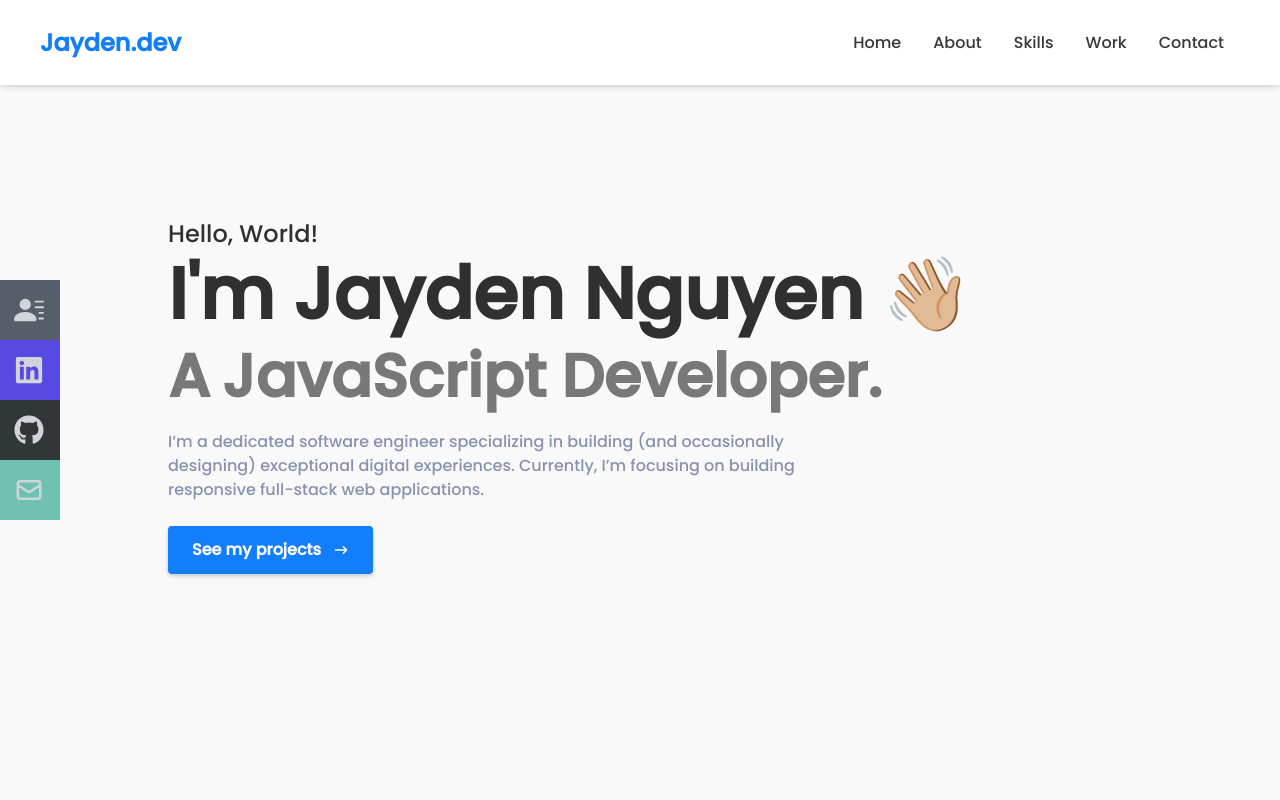
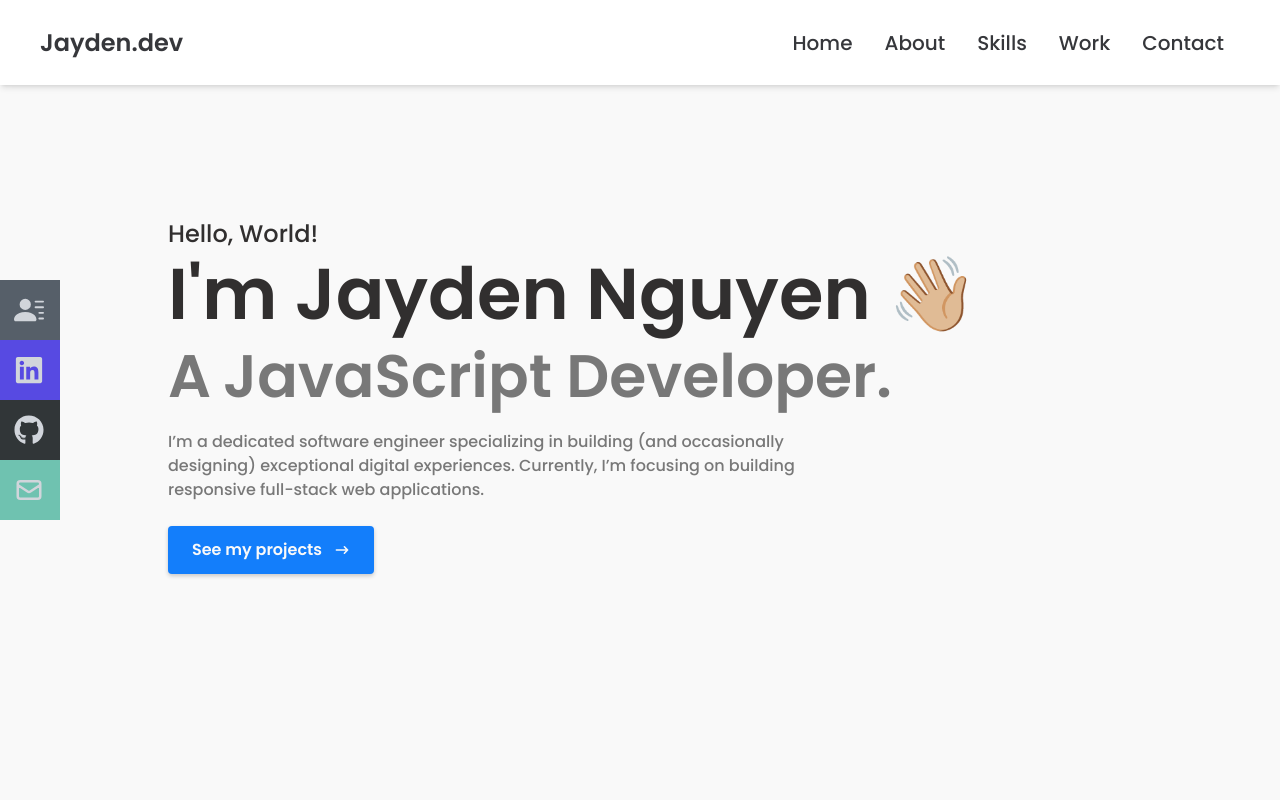
Before and after one commit to jayden-n/my-portfolio, a React (Create React App) app: page / in a window 1280 px wide. Shown: the top 800 px of the page. Built offline with nearby package versions, Linux system fonts and the light colour scheme; the HTML template or start-up script is replaced by a standard one.

Commit message:
ui changes + resume pdf file included

```diff
--- a/public/index.html
+++ b/public/index.html
@@ -20,7 +20,12 @@
       href="https://fonts.googleapis.com/css2?family=Poppins:wght@500&display=swap"
       rel="stylesheet"
     />
-
+    <link rel="preconnect" href="https://fonts.googleapis.com" />
+    <link rel="preconnect" href="https://fonts.gstatic.com" crossorigin />
+    <link
+      href="https://fonts.googleapis.com/css2?family=Poppins:wght@600&display=swap"
+      rel="stylesheet"
+    />
     <link rel="preconnect" href="https://fonts.googleapis.com" />
     <link rel="preconnect" href="https://fonts.gstatic.com" crossorigin />
     <link
--- a/src/components/About.jsx
+++ b/src/components/About.jsx
@@ -21,8 +21,8 @@ const About = () => {
           </div>
           <div>
             <p
-              className="text-[#787878] font-bold text-lg"
-              style={{ fontFamily: 'Mulish, sans-serif' }}
+              className="text-[#787878]  "
+              // style={{ fontFamily: 'Mulish, sans-serif' }}
             >
               I primarily specialize in JavaScript and React.js for development
               while also have experience with MySQL database. I have a strong
--- a/src/components/Contact.jsx
+++ b/src/components/Contact.jsx
@@ -19,20 +19,20 @@ const Contact = () => {
           </p>
         </div>
         <input
-          className="bg-[#ccd6f6] p-2"
+          className="bg-[#e6edfc] p-2"
           type="text"
           placeholder="Name"
           style={{ color: '#312F2F' }}
           name="name"
         />
         <input
-          className="my-4 p-2 bg-[#ccd6f6]"
+          className="my-4 p-2 bg-[#e6edfc]"
           type="email"
           placeholder="Email"
           name="email"
         />
         <textarea
-          className="bg-[#ccd6f6] p-2"
+          className="bg-[#e6edfc] p-2"
           name="message"
           rows="10"
           placeholder="Message"
--- a/src/components/Home.jsx
+++ b/src/components/Home.jsx
@@ -38,7 +38,10 @@ const Home = () => {
             </span>
           </h2>
         </div>
-        <p className="text-[#8892b0] py-4 pt-6 max-w-[700px]">
+        <p
+          className="text-[#787878] py-4 pt-6 max-w-[700px]"
+          // style={{ fontFamily: 'Mulish, sans-serif' }}
+        >
           I’m a dedicated software engineer specializing in building (and
           occasionally designing) exceptional digital experiences. Currently,
           I’m focusing on building responsive full-stack web applications.
--- a/src/components/Navbar.jsx
+++ b/src/components/Navbar.jsx
@@ -1,12 +1,5 @@
 import React, { useState } from 'react';
-import {
-  FaBars,
-  FaTimes,
-  FaGithub,
-  FaLinkedin,
-  FaFacebook,
-  FaLinkedinIn,
-} from 'react-icons/fa';
+import { FaBars, FaTimes, FaGithub, FaLinkedin } from 'react-icons/fa';
 import { HiOutlineMail } from 'react-icons/hi';
 import { BsFillPersonLinesFill } from 'react-icons/bs';
 
@@ -20,43 +13,46 @@ const Navbar = () => {
     <div className="fixed shadow-md w-full h-[85px] flex justify-between items-center px-10 bg-[#ffffff] text-[#36373b]">
       <div>
         <Link to="home" smooth={true} duration={500}>
-          <p className="text-2xl font-bold cursor-pointer text-[#137efb]">
+          <p
+            className="text-2xl font-bold cursor-pointer text-[#36373b]"
+            style={{ fontFamily: 'Poppins, sans-serif' }}
+          >
             Jayden.dev
           </p>
 
-          {/*   <img
-            className="cursor-pointer"
-            src={Logo}
-            alt="Logo"
-            style={{ width: '50px' }}
-          /> */}
+          {/* <img
+        className="cursor-pointer"
+        src={Logo}
+        alt="Logo"
+        style={{ width: '50px' }}
+      /> */}
         </Link>
       </div>
 
       {/* Menu */}
 
-      <ul className="hidden md:flex">
-        <li>
+      <ul className="hidden md:flex text-xl">
+        <li className="hover:text-[#137efb]">
           <Link to="home" smooth={true} duration={500}>
             Home
           </Link>
         </li>
-        <li>
+        <li className="hover:text-[#137efb]">
           <Link to="about" smooth={true} duration={500}>
             About
           </Link>
         </li>
-        <li>
+        <li className="hover:text-[#137efb]">
           <Link to="skills" smooth={true} duration={500}>
             Skills
           </Link>
         </li>
-        <li>
+        <li className="hover:text-[#137efb]">
           <Link to="work" smooth={true} duration={500}>
             Work
           </Link>
         </li>
-        <li>
+        <li className="hover:text-[#137efb]">
           <Link to="contact" smooth={true} duration={500}>
             Contact
           </Link>
@@ -142,7 +138,9 @@ const Navbar = () => {
           <li className="w-[160px] h-[60px] flex justify-between items-center ml-[-100px] hover:ml-[-10px] duration-300 bg-[#565f69]">
             <a
               className="flex justify-between items-center w-full text-gray-300"
-              href="/"
+              href="https://drive.google.com/file/d/1LNqiBT14_UQsLcSGqV-3N1Y5R-vPT8-E/view?usp=share_link"
+              target="_blank"
+              rel="noopener noreferrer"
             >
               Resume <BsFillPersonLinesFill size={30} />
             </a>
--- a/src/components/Skills.jsx
+++ b/src/components/Skills.jsx
@@ -5,10 +5,9 @@ import JavaScript from '../assets/javascript.png';
 import ReactImg from '../assets/react.png';
 import Sass from '../assets/sass.png';
 import FireBase from '../assets/firebase.png';
-import AWS from '../assets/aws.png';
+
 import Git from '../assets/git.png';
 import Tailwind from '../assets/tailwind.png';
-import Mongo from '../assets/mongo.png';
 
 const Skills = () => {
   return (
--- a/src/components/Work.jsx
+++ b/src/components/Work.jsx
@@ -1,6 +1,5 @@
 import React from 'react';
-import WorkImg from '../assets/projects/workImg.jpeg';
-import realEstate from '../assets/projects/realestate.jpg';
+
 import Bankist from '../assets/projects/bankist.jpg';
 import Mapty from '../assets/projects/mapty.jpg';
 import Monsters from '../assets/projects/monsters-rolodex.jpg';
```
